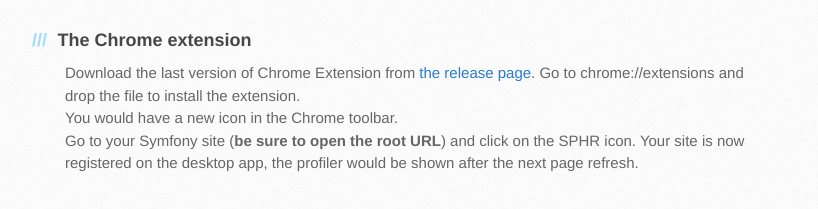
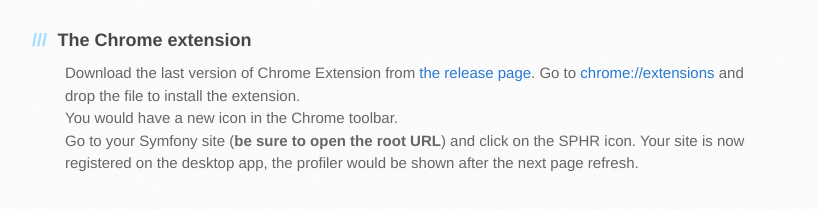
Before and after one commit to mafzst/SPHR, a plain HTML site: page index.html in a window 1280 px wide. Shown: the part 1168-1377 px from the top of the page, without its empty margins (105-923 px from the left). Drawn offline with Linux system fonts and the light colour scheme.

Commit message:
Add link for chrome://extensions

```diff
--- a/index.html
+++ b/index.html
@@ -59,7 +59,7 @@
 <h3>
 <a id="the-chrome-extension" class="anchor" href="#the-chrome-extension" aria-hidden="true"><span aria-hidden="true" class="octicon octicon-link"></span></a>The Chrome extension</h3>
 
-<p>Download the last version of Chrome Extension from <a href="https://github.com/mafzst/SPHR/releases">the release page</a>. Go to chrome://extensions and drop the file to install the extension.<br>
+<p>Download the last version of Chrome Extension from <a href="https://github.com/mafzst/SPHR/releases">the release page</a>. Go to <a href="chrome://extensions">chrome://extensions</a> and drop the file to install the extension.<br>
 You would have a new icon in the Chrome toolbar.<br>
 Go to your Symfony site (<strong>be sure to open the root URL</strong>) and click on the SPHR icon. Your site is now registered on the desktop app, the profiler would be shown after the next page refresh.  </p>
         </section>
```
